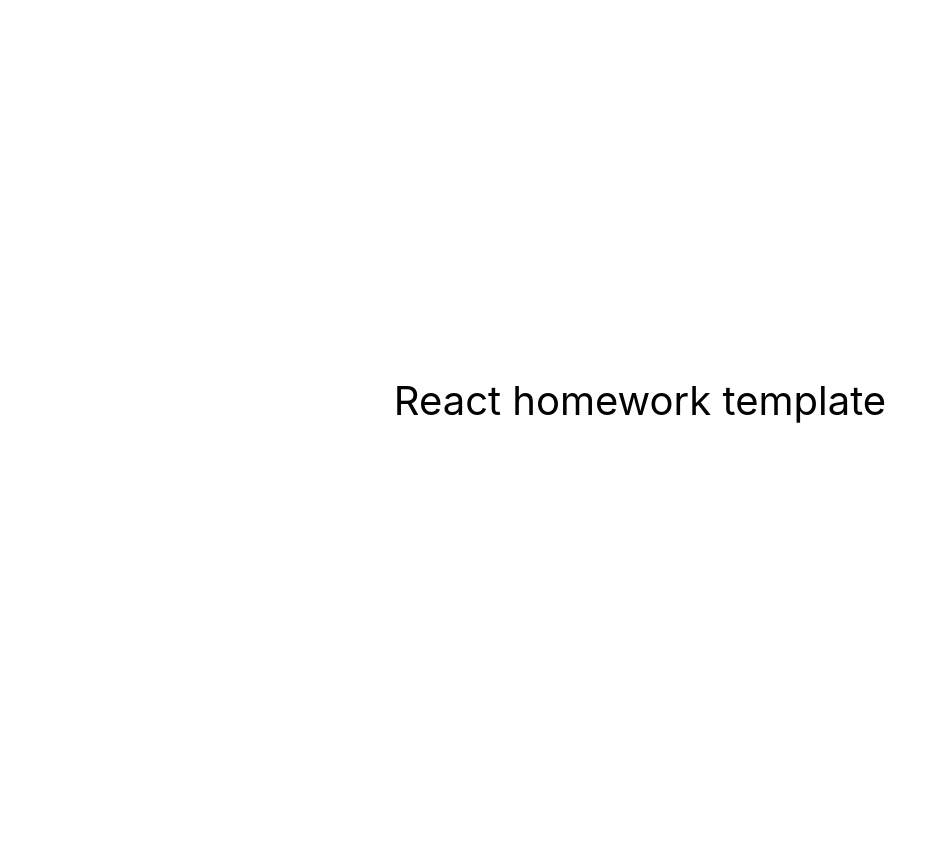
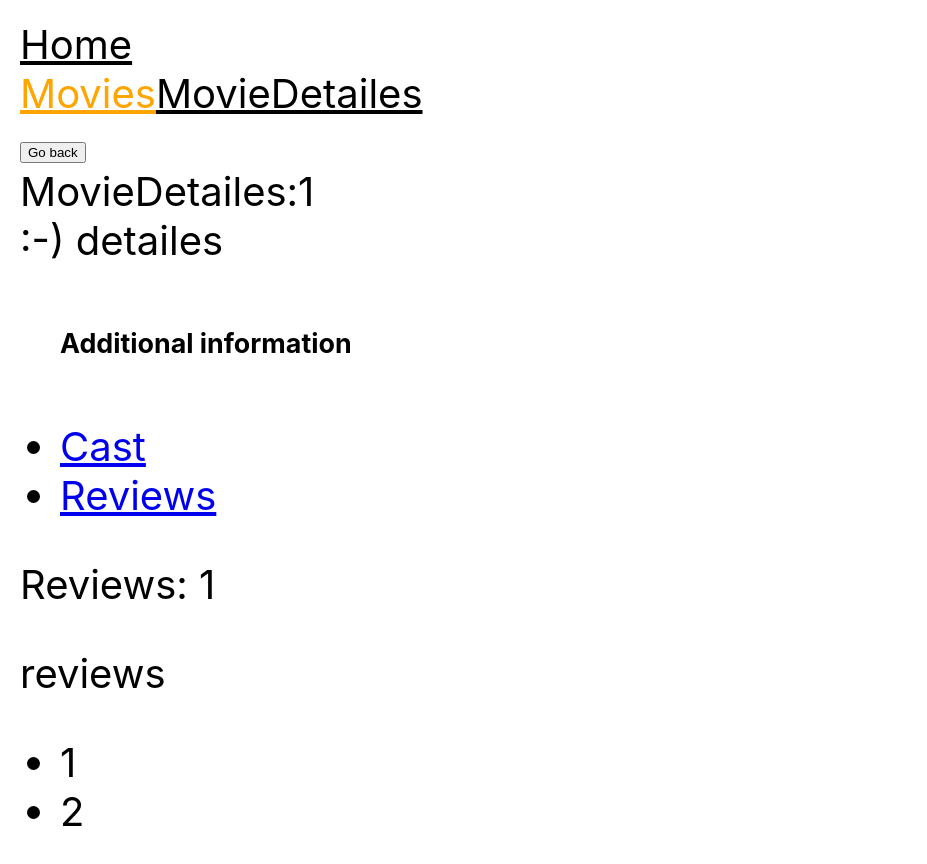
Before and after one commit to bestboost/goit-react-hw-05-movies, a React (Create React App) app: page /movies/1/reviews in a window 1280 px wide. Shown: the top 864 px of the page, without its empty margins (0-927 px from the left). Before the commit the page ends 800 px from the top, so only its background shows below. Built offline with nearby package versions, Linux system fonts and the light colour scheme.

Commit message:
skeleton

```diff
--- a/src/components/App.jsx
+++ b/src/components/App.jsx
@@ -1,16 +1,40 @@
-export const App = () => {
+import {Routes, Route, NavLink} from "react-router-dom";
+import styled from "styled-components";
+import Home from './pages/Home';
+import Movies from './pages/Movies';
+import MovieDetailes from './pages/MovieDetails';
+import Cast from './Cast';
+import Reviews from './Reviews';
+
+const StyledLink = styled(NavLink)`
+  color: black;
+  &.active {
+    color: orange;
+  }
+`;
+
+const App = () => {
   return (
     <div
-      style={{
-        height: '100vh',
-        display: 'flex',
-        justifyContent: 'center',
-        alignItems: 'center',
-        fontSize: 40,
-        color: '#010101'
-      }}
+      style={{ margin: 20, fontSize: 40, color: '#010101'}}
     >
-      React homework template
+       <nav>
+        <StyledLink to="/">Home</StyledLink>
+        <br/>
+        <StyledLink to="/movies">Movies</StyledLink>
+        <StyledLink to="/movies/:movieId">MovieDetailes</StyledLink>
+       </nav>
+
+      <Routes>
+        <Route path="/" element={<Home />}/>
+        <Route path="/movies" element={<Movies />}/>
+        <Route path="/movies/:movieId" element={<MovieDetailes />}>
+          <Route path="cast" element={<Cast />} />
+          <Route path="reviews" element={<Reviews />} />
+        </Route>
+      </Routes>
     </div>
   );
 };
+
+export default App;
--- a/src/components/Cast.jsx
+++ b/src/components/Cast.jsx
@@ -0,0 +1,17 @@
+import { useParams } from "react-router-dom";
+
+const Cast = () => {
+     const {movieId} = useParams();
+          //   useEffect(() => {
+//      HTTP request make, if you need
+//   }, [])
+
+  return <div>Cast: {movieId}
+          <ul>
+               <li>1</li>
+               <li>2</li>
+          </ul>
+         </div>
+};
+
+export default Cast;
--- a/src/components/Reviews.jsx
+++ b/src/components/Reviews.jsx
@@ -0,0 +1,18 @@
+import { useParams } from "react-router-dom";
+
+const Reviews = () => {
+     const {movieId} = useParams();
+          //   useEffect(() => {
+//      HTTP request make, if you need
+//   }, [])
+
+  return <div>Reviews: {movieId}
+           <p>reviews</p>
+           <ul>
+               <li>1</li>
+               <li>2</li>
+          </ul>
+        </div>
+};
+
+export default Reviews;
--- a/src/components/TrendingList.jsx
+++ b/src/components/TrendingList.jsx
@@ -0,0 +1,12 @@
+const TrendingList = () => {
+   return  <div>
+            <ul>
+               <h1>Trending List</h1>
+               <li>1</li>
+               <li>2</li>
+               <li>3</li>
+            </ul>
+           </div>
+};
+
+export default TrendingList;
--- a/src/components/pages/Home.js
+++ b/src/components/pages/Home.js
@@ -0,0 +1,13 @@
+import TrendingList from "components/TrendingList";
+
+const Home = () =>{
+     //   useEffect(() => {
+     //      HTTP request make, if you need
+     //   }, [])
+
+          return <div>Home page
+                   <TrendingList />
+                 </div>
+     };
+
+     export default Home;
--- /dev/null
+++ b/src/components/pages/MovieDetails.js
@@ -0,0 +1,30 @@
+import {Link, useParams, Outlet} from "react-router-dom";
+
+const MivieDetailes = () =>{
+   const {movieId} = useParams();
+
+     //   useEffect(() => {
+     //      HTTP request make, if you need
+     //   }, [])
+
+          return <div>
+                  <button type="button">Go back</button>
+                  <br />
+               MovieDetailes:{movieId}
+               {/* <Link to={}>Go back</Link> */}
+
+                   <div> :-) detailes</div>
+                    <ul>
+                    <h6>Additional information</h6>
+                         <li>
+                              <Link to={"cast"}>Cast</Link>
+                         </li>
+                         <li>
+                              <Link to={"reviews"}>Reviews</Link>
+                         </li>
+                    </ul>
+               <Outlet />
+          </div>
+     };
+
+export default MivieDetailes;
--- a/src/components/pages/Movies.js
+++ b/src/components/pages/Movies.js
@@ -0,0 +1,14 @@
+const Movies = () =>{
+     //   useEffect(() => {
+     //      HTTP request make, if you need
+     //   }, [])
+
+          return <div>Movies page
+                  <form>
+                    <input></input>
+                    <button type="submit">search</button>
+                  </form>
+                 </div>
+     };
+
+     export default Movies;
--- a/src/index.js
+++ b/src/index.js
@@ -1,7 +1,7 @@
 import React from 'react';
 import ReactDOM from 'react-dom/client';
 import { BrowserRouter } from 'react-router-dom';
-import { App } from 'components/App';
+import App from 'components/App';
 import './index.css';
 
 ReactDOM.createRoot(document.getElementById('root')).render(
```
Also changed, not shown: src/components/MoviesList.jsx (added).
